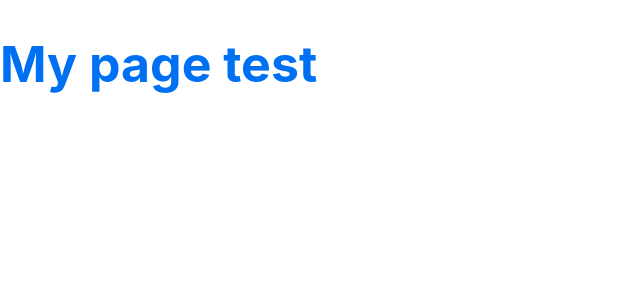
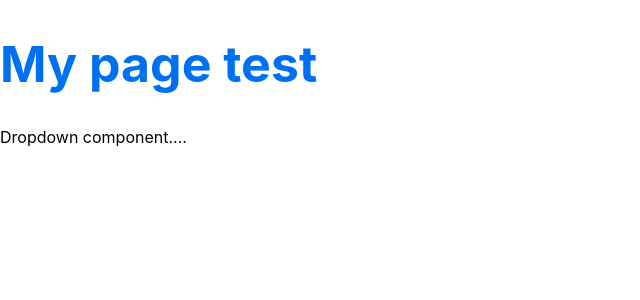
Before and after one commit to Annie-Huang/my-next10-app, a Next.js app: page / in a window 1280 px wide. Shown: the top 300 px of the page, without its empty margins (0-640 px from the left). Built offline with nearby package versions, Linux system fonts and the light colour scheme.

Commit message:
Add dropdown component boilerplate

```diff
--- /dev/null
+++ b/components/dropdown.tsx
@@ -0,0 +1,7 @@
+import React from 'react';
+
+const Dropdown = () => {
+  return <div>Dropdown component....</div>;
+};
+
+export default Dropdown;
--- a/pages/index.tsx
+++ b/pages/index.tsx
@@ -1,16 +1,20 @@
-import Head from 'next/head'
-import Image from 'next/image'
-import styles from '../styles/Home.module.css'
+import Head from 'next/head';
+import Image from 'next/image';
+import styles from '../styles/Home.module.css';
 import styled from 'styled-components';
+import Dropdown from '../components/dropdown';
 
 export default function Home() {
   return (
+    <>
       <Title>My page test</Title>
-  )
+      <Dropdown />
+    </>
+  );
 }
 
 const Title = styled.h1`
   //color: red;
-  color: ${({theme}) => theme.colors.primary};
+  color: ${({ theme }) => theme.colors.primary};
   font-size: 50px;
-`
+`;
```
